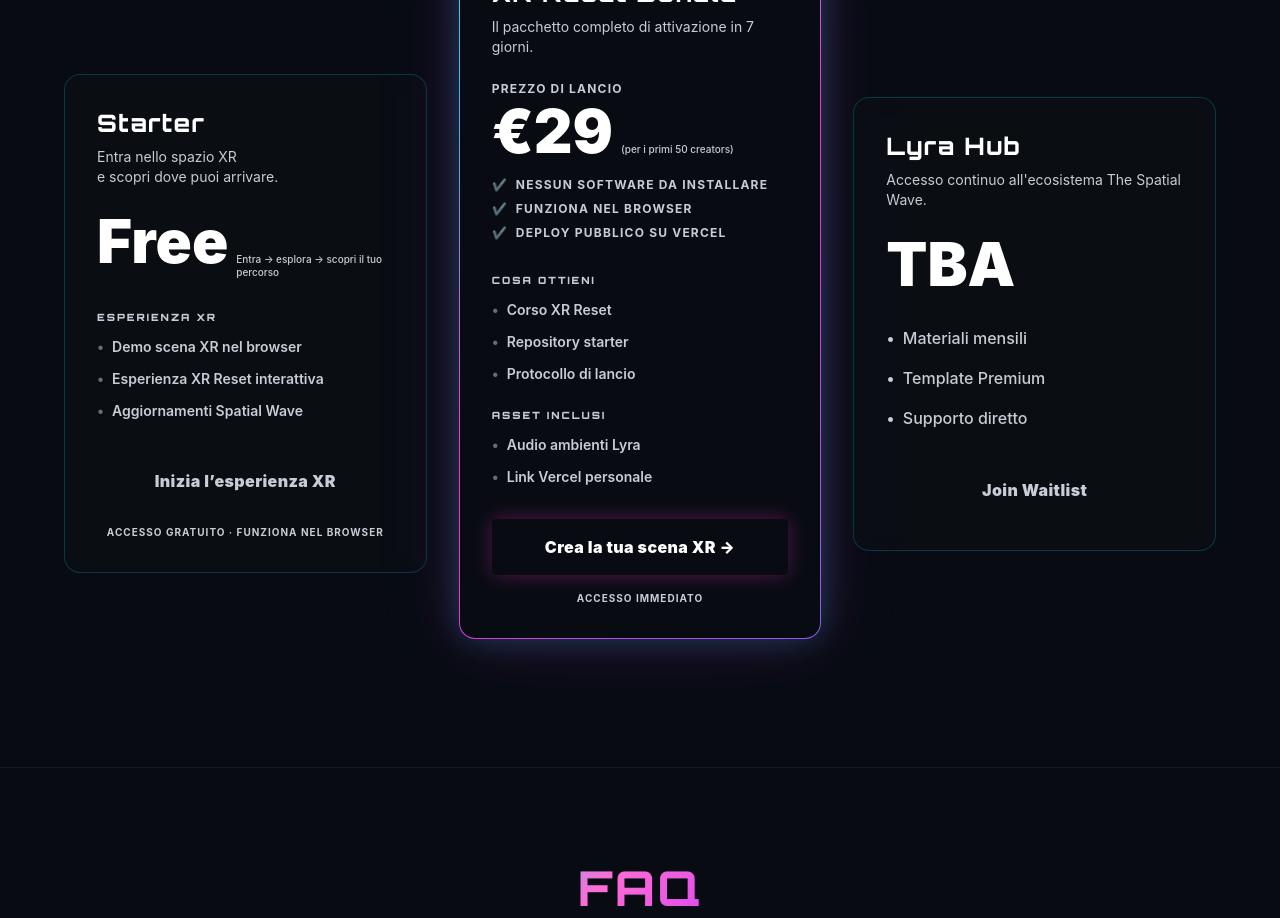
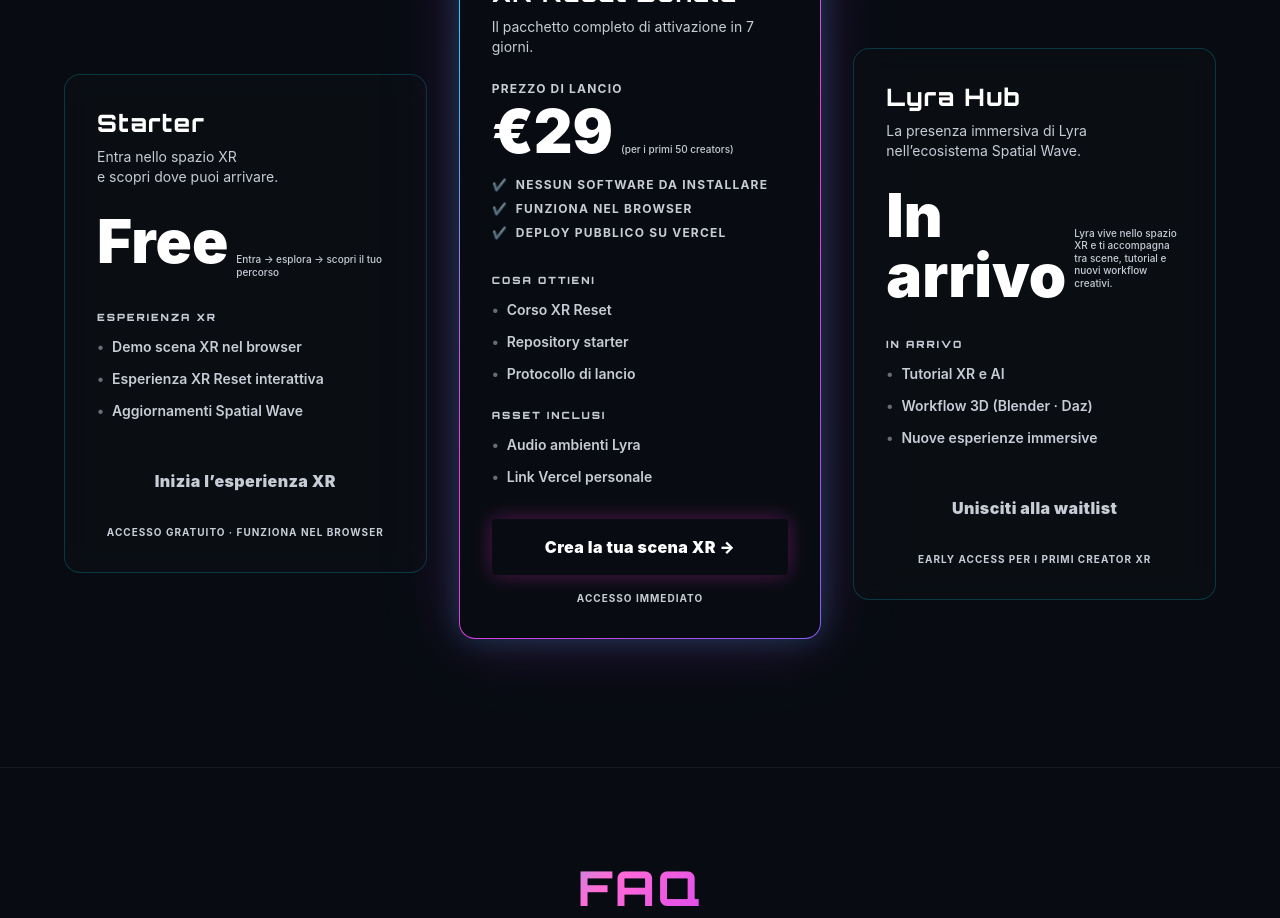
Before and after one commit to the-spatial-wave/xr-reset-landing, a React (Vite) app: page / in a window 1280 px wide. Shown: the part 9220-10138 px from the top of the page. Built offline with nearby package versions, Linux system fonts and the light colour scheme.

Commit message:
design: update Lyra Hub card with final copy and futuristic layout

```diff
--- a/src/sections/Pricing.tsx
+++ b/src/sections/Pricing.tsx
@@ -29,10 +29,15 @@ export default function Pricing() {
       footer: 'Accesso immediato'
     },
     {
-      name: 'Lyra Hub', price: "TBA",
-      desc: "Accesso continuo all'ecosistema The Spatial Wave.",
-      features: ['Materiali mensili', 'Template Premium', 'Supporto diretto'],
-      cta: 'Join Waitlist', highlight: false, disabled: true
+      name: 'Lyra Hub', price: "In arrivo",
+      desc: "La presenza immersiva di Lyra\nnell’ecosistema Spatial Wave.",
+      priceNote: "Lyra vive nello spazio XR\ne ti accompagna tra scene,\ntutorial e nuovi workflow creativi.",
+      groups: [
+        { title: 'IN ARRIVO', items: ['Tutorial XR e AI', 'Workflow 3D (Blender · Daz)', 'Nuove esperienze immersive'] }
+      ],
+      features: [],
+      cta: 'Unisciti alla waitlist', highlight: false, disabled: true,
+      footer: 'Early access per i primi creator XR'
     }
   ];
 
```
